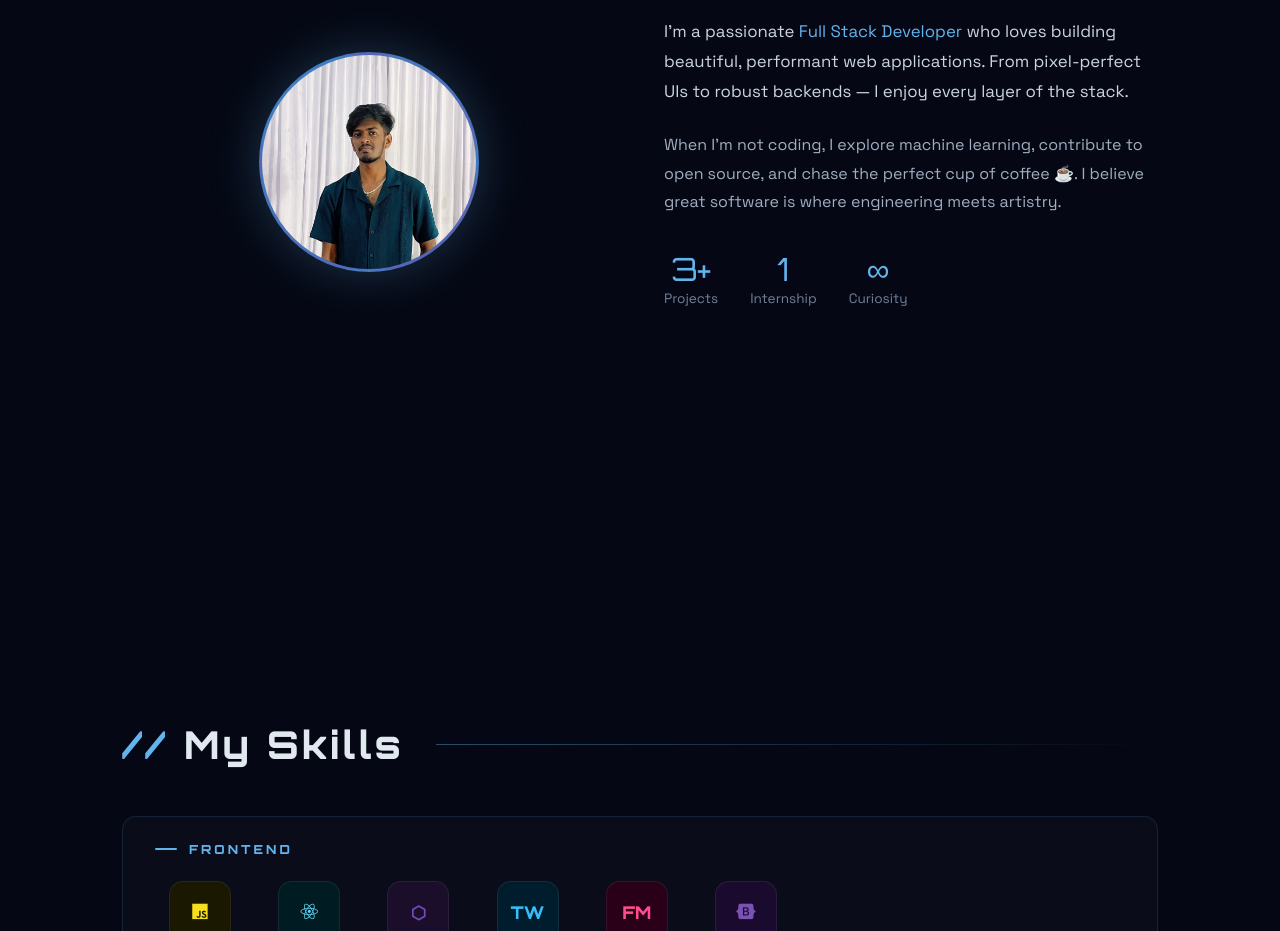
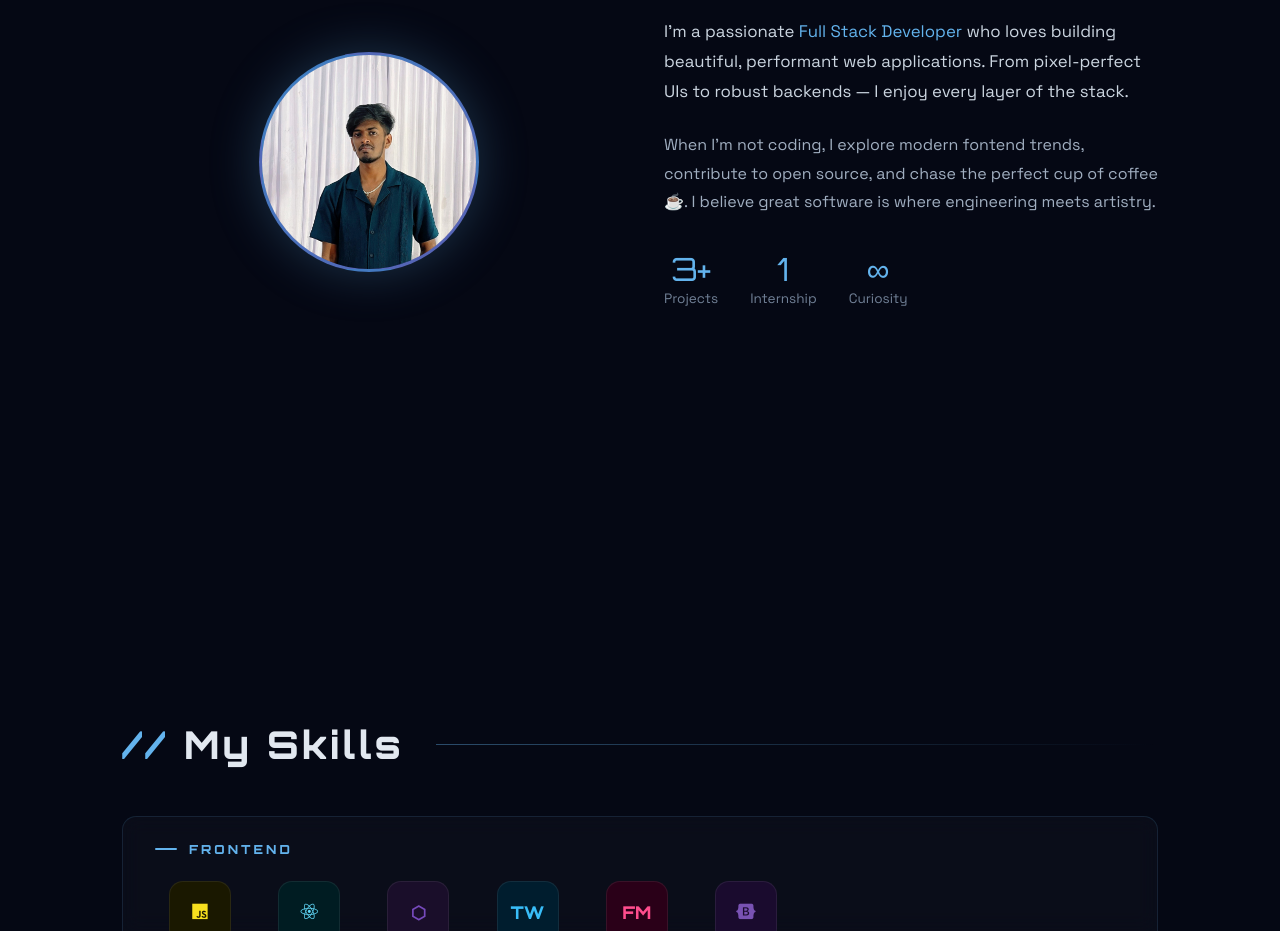
Before and after one commit to Rakshith0907/rakshithbs-portfolio, a React (Vite) app: page / in a window 1280 px wide. Shown: the part 980-1911 px from the top of the page. Built offline with nearby package versions, Linux system fonts and the light colour scheme.

Commit message:
made slight changes in about

```diff
--- a/src/components/About/About.jsx
+++ b/src/components/About/About.jsx
@@ -22,7 +22,7 @@ export default function About() {
               backends — I enjoy every layer of the stack.
             </p>
             <p className="about__para">
-              When I'm not coding, I explore machine learning, contribute to open source, and chase
+              When I'm not coding, I explore modern fontend trends, contribute to open source, and chase
               the perfect cup of coffee ☕. I believe great software is where engineering meets artistry.
             </p>
             <div className="about__stats">
```
